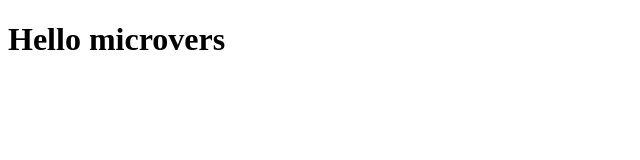
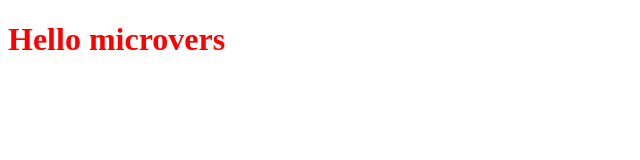
Before and after one commit to tes-nat/Hello_Microvers, a website: page index.html in a window 1280 px wide. Shown: the whole page, without its empty margins (0-640 px from the left). Drawn offline with Linux system fonts and the light colour scheme.

Commit message:
adding css

```diff
--- a/index.html
+++ b/index.html
@@ -4,6 +4,7 @@
     <meta charset="UTF-8">
     <meta name="viewport" content="width=<device-width>, initial-scale=1.0">
     <title>Document</title>
+    <link rel="stylesheet" href="style.css">
 </head>
 <body>
     <h1>Hello microvers</h1>
--- a/package.json
+++ b/package.json
@@ -18,6 +18,10 @@
   },
   "homepage": "https://github.com/tes-nat/Hello_Microvers#readme",
   "devDependencies": {
-    "hint": "^2.0.0"
+    "hint": "^2.0.0",
+    "stylelint": "^15.10.1",
+    "stylelint-config-standard": "^34.0.0",
+    "stylelint-csstree-validator": "^1.9.0",
+    "stylelint-scss": "^5.0.1"
   }
 }
--- /dev/null
+++ b/style.css
@@ -0,0 +1,3 @@
+h1 {
+    color: red;
+}
```
Also changed, not shown: .stylelintrc.json (added), 1 other file.
